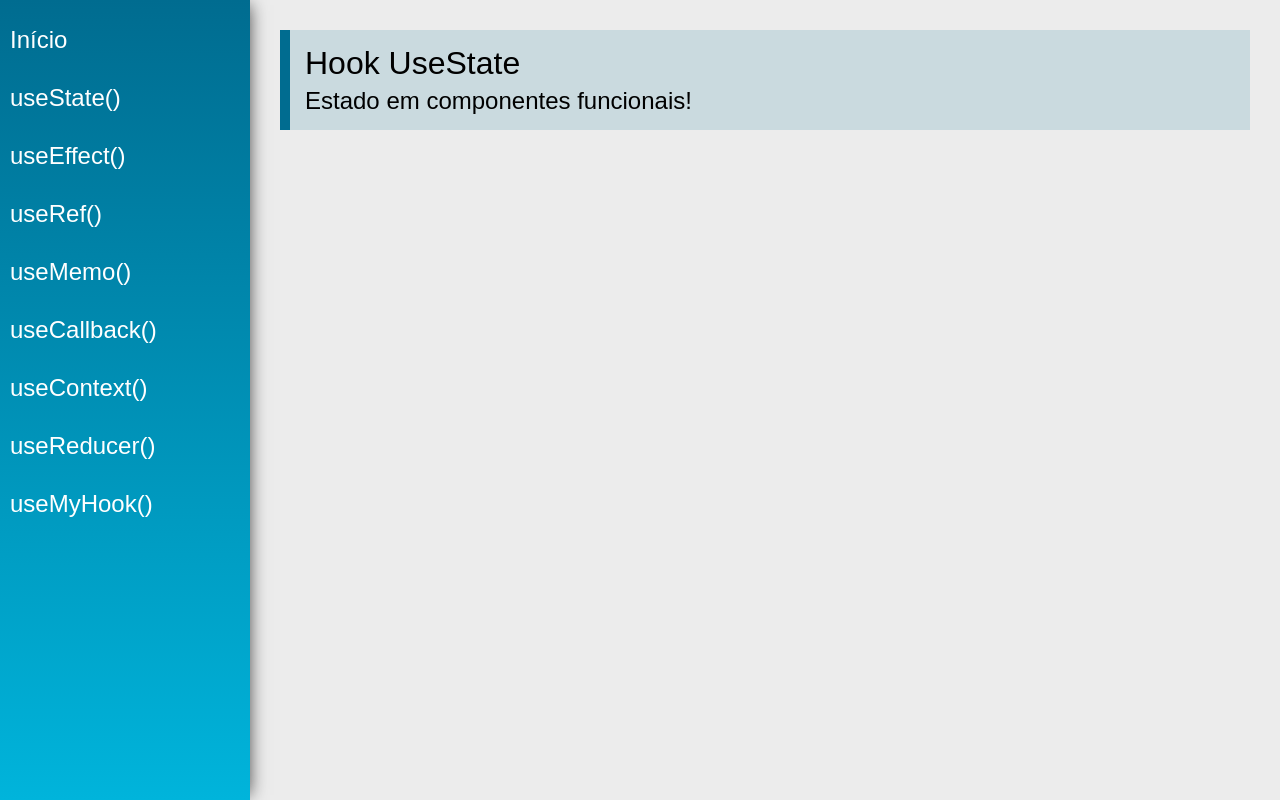
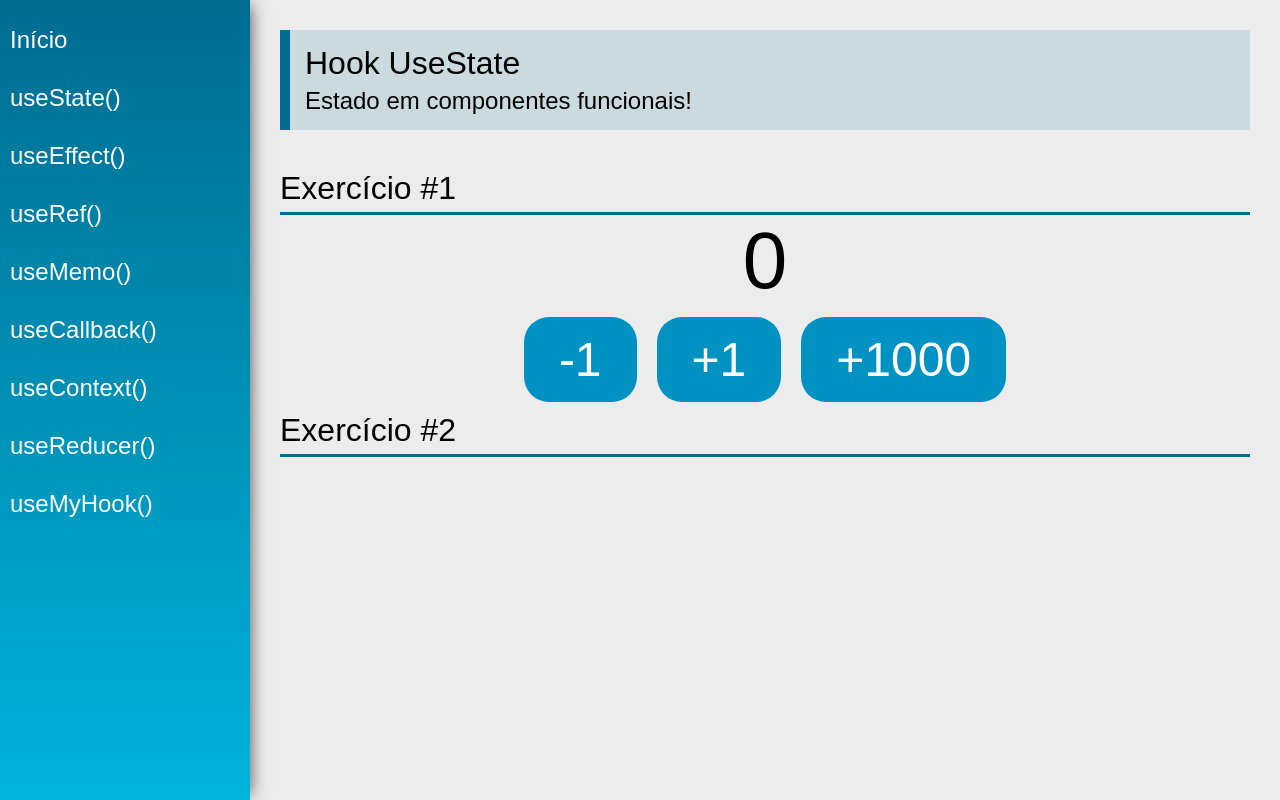
Before and after one commit to mauraodev/cod3r-hooks, a React (Create React App) app: page /useState in a window 1280 px wide. Built offline with nearby package versions, Linux system fonts and the light colour scheme.

Commit message:
exercicio #1 use state

```diff
--- a/src/views/examples/UseState.jsx
+++ b/src/views/examples/UseState.jsx
@@ -1,15 +1,36 @@
-import React from 'react'
-import PageTitle from '../../components/layout/PageTitle'
+import React, { useState } from "react";
+import PageTitle from "../../components/layout/PageTitle";
+import SectionTitle from "../../components/layout/SectionTitle";
 
 const UseState = (props) => {
+  const [count, setCount] = useState(0);
+
   return (
     <div className="UseState">
       <PageTitle
         title="Hook UseState"
         subtitle="Estado em componentes funcionais!"
       />
+
+      <SectionTitle title="Exercício #1" />
+      <div className="center">
+        <span className="text">{count}</span>
+        <div>
+          <button className="btn" onClick={() => setCount(count - 1)}>
+            -1
+          </button>
+          <button className="btn" onClick={() => setCount(count + 1)}>
+            +1
+          </button>
+          <button className="btn" onClick={() => setCount(current => current + 1000)}>
+            +1000
+          </button>
         </div>
-    )
-}
+      </div>
 
-export default UseState
+      <SectionTitle title="Exercício #2" />
+    </div>
+  );
+};
+
+export default UseState;
```
Lines whose indentation alone changed are shown as unchanged.
